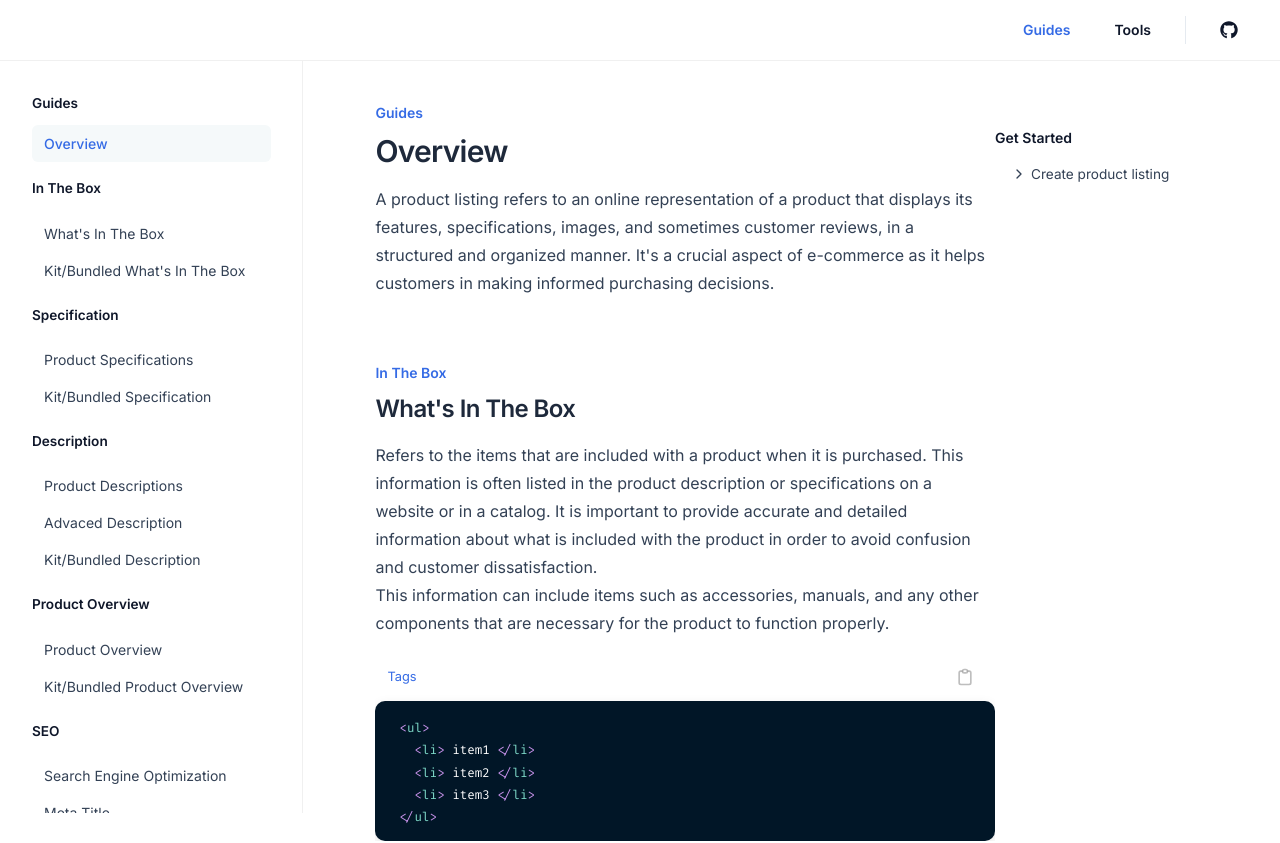
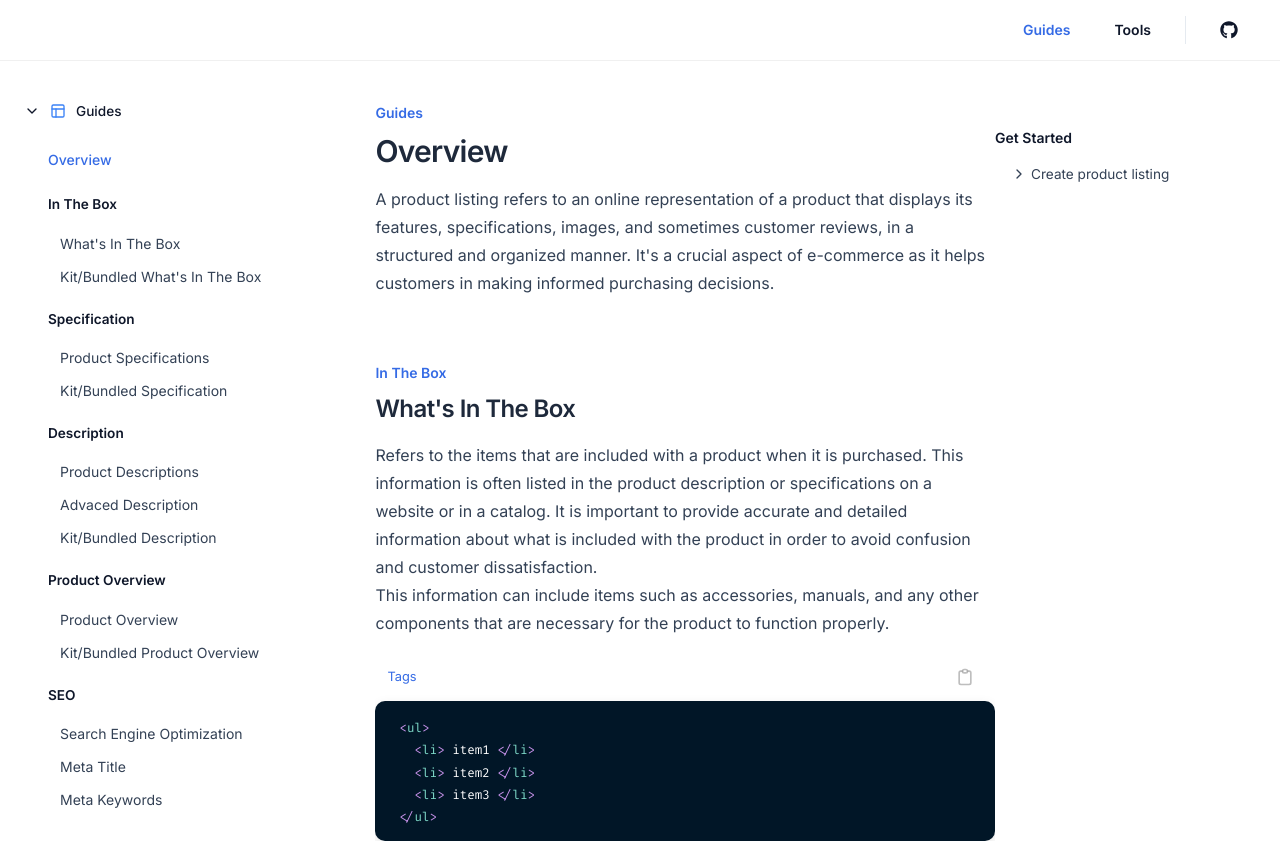
Before and after one commit to rogelcristobal/digiDirect-vite, a React (Vite) app: page /product-listing/documentation in a window 1280 px wide. Shown: the top 843 px of the page. Built offline with nearby package versions, Linux system fonts and the light colour scheme.

Commit message:
re styled anf function sidebar

```diff
--- a/src/components/Documentation.jsx
+++ b/src/components/Documentation.jsx
@@ -3,7 +3,7 @@ import { useContext } from "react";
 import DocsContext from "../context/DocsContext";
 import Section from "./Section";
 import { Link } from "react-router-dom";
-import {FiChevronRight} from 'react-icons/fi'
+import { FiChevronRight } from "react-icons/fi";
 const Documentation = () => {
   const { state } = useContext(DocsContext);
 
@@ -21,36 +21,25 @@ const Documentation = () => {
     }
   };
 
-
   return (
-    <div
-      className="h-full box-border lg:pl-16 flex w-full pb-6 pt-10  justify-start    items-start scroll-smooth"
-    >
+    <div className="h-full box-border lg:pl-16 flex w-full pb-6 pt-10  justify-start    items-start scroll-smooth">
       {/* content container */}
-      <div className="box-border  flex-auto w-full  max-w-3xl">
+      <div className="box-border  flex-auto w-full  max-w-3xl ">
         {/* header */}
         <div
           id={state.category}
           className="scroll-mt-28  relative flex-auto mb-16  box-border"
         >
-          {/* <p
-            ref={titleViewRef}
-            className="text-sm leading-[24px] font-inter font-[600] mb-2 text-[#356be5]"
+          <Section
+            title={state.title}
+            category={state.category}
+            hash={state.category}
+            header
           >
-            {state.category}
-          </p>
-          <h1
-            className={`inline-block text-3xl  font-inter font-[600] tracking-tigher text-slate-900  `}
-          >
-            {state.title}
-          </h1>
-          <p className="mt-4  prose leading-7 prose-slate   ">
             {state.detail}
-          </p> */}
-         <Section title={state.title} category={state.category} hash={state.category} header>{state.detail}</Section>
+          </Section>
         </div>
 
-        {/* <div className="h-[1px] w-full mb-12 bg-slate-200"></div> */}
         {/* content */}
         <div className=" space-y-14">
           {state.sections.map((item, id) => (
@@ -61,7 +50,7 @@ const Documentation = () => {
               category={item.category}
               hash={item.category}
               // threshold={item.viewThreshold}
-              {...(item.child&& {child: true})}
+              {...(item.child && { child: true })}
             >
               {item.detail}
             </Section>
@@ -69,20 +58,19 @@ const Documentation = () => {
         </div>
       </div>
       {/* page navigation */}
-      <div className=" w-[26rem]  h-fit py-4 box-border top-28 sticky">
+      <div className=" w-[26rem]  h-fit py-4 box-border top-28 sticky ">
         <nav className="relative h-full  pr-[1rem]">
           <p className=" text-sm  text-left font-inter  font-[600] capitalize mb-3">
             Get started
           </p>
-          <div className="space-y-2 text-slate-700 pl-4 text-left flex items-start flex-col justify-start  font-inter">
-
-              <Link to='' className=" py-1 text-[0.85rem] font-[400] hover:text-[#356be5] text-slate-700 flex items-center justify-between gap-1">
-                <FiChevronRight className="text-[1rem] 0 "/>
-                Create product listing
-              </Link>
-
-
-
+          <div className="space-y-2 text-slate-700 pl-4 text-left flex items-start flex-col justify-start  font-inter ">
+            <Link
+              to=""
+              className=" py-1 text-[0.85rem] font-[400] hover:text-[#356be5] text-slate-700 flex items-center justify-between gap-1"
+            >
+              <FiChevronRight className="text-[1rem] 0 " />
+              Create product listing
+            </Link>
           </div>
         </nav>
       </div>
--- /dev/null
+++ b/src/components/DropDown.jsx
@@ -0,0 +1,64 @@
+import React from "react";
+import { motion, AnimatePresence } from "framer-motion";
+import { FiChevronDown, FiLayout } from "react-icons/fi";
+
+const DropDown = ({ children, dropDownTitle }) => {
+  const [state, setState] = React.useState(true);
+  const handleToggle = () => {
+    setState(!state);
+  };
+  const dropDown = {
+    hidden: {
+      height: 0,
+    },
+    visible: {
+      height: "auto",
+
+      transition: {
+        duration: 0.3,
+      },
+    },
+    unMount: {
+      height: 0,
+      transition: {
+        duration: 0.3,
+      },
+    },
+  };
+  return (
+    <>
+      <button
+        onClick={handleToggle}
+        className={`relative text-[1rem] w-full flex items-center justify-between rounded-md font-[500] py-2 px-0 box-border  font-inter  mb-3`}
+      >
+        <div className="flex items-center  gap-2.5  justify-between">
+          <FiChevronDown />
+          <FiLayout
+            className={`${state ? "text-blue-500 " : "text-slate-900"}`}
+          />
+          <p
+            className={` text-[0.85rem]  box-border   text-left font-inter capitalize `}
+          >
+            {dropDownTitle}
+          </p>
+        </div>
+      </button>
+      <AnimatePresence>
+        {state && (
+          <motion.div
+            // key="dropdown-item"
+            variants={dropDown}
+            animate="visible"
+            initial="hidden"
+            exit="unMount"
+            className="w-full  block overflow-hidden pl-6 box-border "
+          >
+            {children}
+          </motion.div>
+        )}
+      </AnimatePresence>
+    </>
+  );
+};
+
+export default DropDown;
--- a/src/components/Sidebar.jsx
+++ b/src/components/Sidebar.jsx
@@ -1,53 +1,48 @@
 import React, { useContext } from "react";
 import DocsContext from "../context/DocsContext";
-import { FiChevronDown} from 'react-icons/fi'
-
+import DropDown from "./DropDown";
 const Sidebar = () => {
   const { state } = useContext(DocsContext);
 
   return (
-    <div className="h-[calc(100vh-3rem)] sticky top-[3.8rem]    overflow-y-auto  box-border flex-auto justify-start items-start w-[25.5rem]  thin-right-divider ">
+    <div className="h-[calc(100vh-3rem)] sticky top-[3.8rem]    overflow-y-auto  box-border flex-auto justify-start items-start w-[25.5rem]   ">
       {/*sidebar content */}
-      <nav className="relative h-full w-full px-[0rem] mt-8 mb-40  box-border lg:px-8 ">
+      <nav className="relative h-full w-full px-[0rem] mt-8 mb-40  box-border lg:px-[1.5rem] ">
         {/* items */}
         <div className="  h-full w-full text-left flex items-center flex-col justify-start  font-inter space-y-4">
-          <div className="w-full box-border  flex flex-col  pl-0 items-start justify-start">
+          <div className="w-full box-border  block">
+            <DropDown dropDownTitle={state&& state.category}>
 
-            {/* <button className="relative text-[0.875rem] w-full flex items-center justify-between font-[600]  thin-box-divider font-plus ">
-              <span>Guides</span>
-              <FiChevronDown />
-            </button> */}
-
-            {state.category && (
-              <p className=" text-[0.85rem]    text-left font-inter  font-semibold text-slate-900 capitalize mb-3">
-                {state.category}
-              </p>
-            )}
               <a
                 href={`#${state.category}`}
-              className={`relative text-[0.875rem] capitalize px-3   font-[400] py-2 rounded-md
+                className={`relative text-[0.875rem] capitalize  box-border  block font-[400] py-2 rounded-md
                  w-full  cursor-pointer ${
-                   !state.viewState ? "text-slate-900" : " text-[#356be5] font-[500] bg-[#f5f9fa]"
+                   !state.viewState
+                     ? "text-slate-900"
+                     : " text-[#356be5] font-[500]"
                  }`}
               >
                 {state.title}
+              </a>
 
-            </a>
+
 
               {state.sections.map((item, id) => (
                 <>
                   {item.category && (
-                  <p className=" text-[0.85rem] mt-4 lg:mb-4  text-left font-inter  font-semibold text-slate-900 capitalize ">
+                    <p className=" text-[0.85rem] mt-4 lg:mb-3 box-border  text-left font-inter  font-semibold text-slate-900 capitalize ">
                       {item.category}
                     </p>
                   )}
                   <a
                     key={id}
                     href={`#${item.title}`}
-                  className={`relative text-[0.875rem] capitalize px-3   font-[400] py-2 rounded-md  font-inter ${
+                    className={`relative text-[0.875rem] capitalize ml-3 inline-block box-border font-[400] py-1.5 rounded-md  font-inter ${
                       item.child && "ml-0"
                     }  w-full  cursor-pointer ${
-                    !item.viewState ? "text-slate-700" : " text-[#356be5] font-[500] bg-[#f5f9fa]"
+                      !item.viewState
+                        ? "text-slate-700"
+                        : " text-[#356be5] font-[500] "
                     }`}
                   >
                     {item.title}
@@ -60,6 +55,7 @@ const Sidebar = () => {
                   </a>
                 </>
               ))}
+              </DropDown>
           </div>
         </div>
 
--- a/src/context/DocsContext.jsx
+++ b/src/context/DocsContext.jsx
@@ -2,7 +2,6 @@ import { createContext, useState } from "react";
 import template from "../templates/template";
 import Codeblock from "../components/Codeblock";
 const DocsContext = createContext();
-import Section from "../components/Section";
 export const DocsProvider = ({ children }) => {
   const {
     inTheBoxMarkup,
```
Lines whose indentation alone changed are shown as unchanged.
